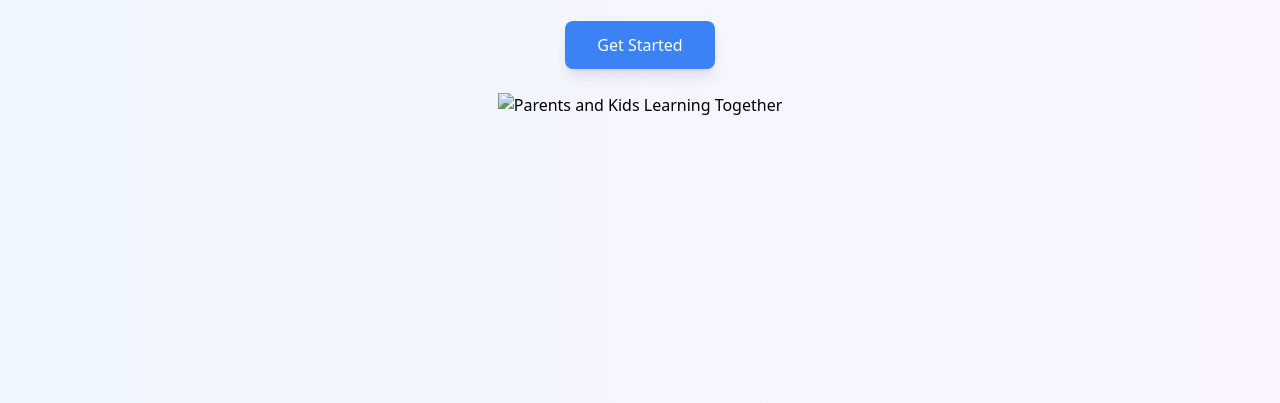
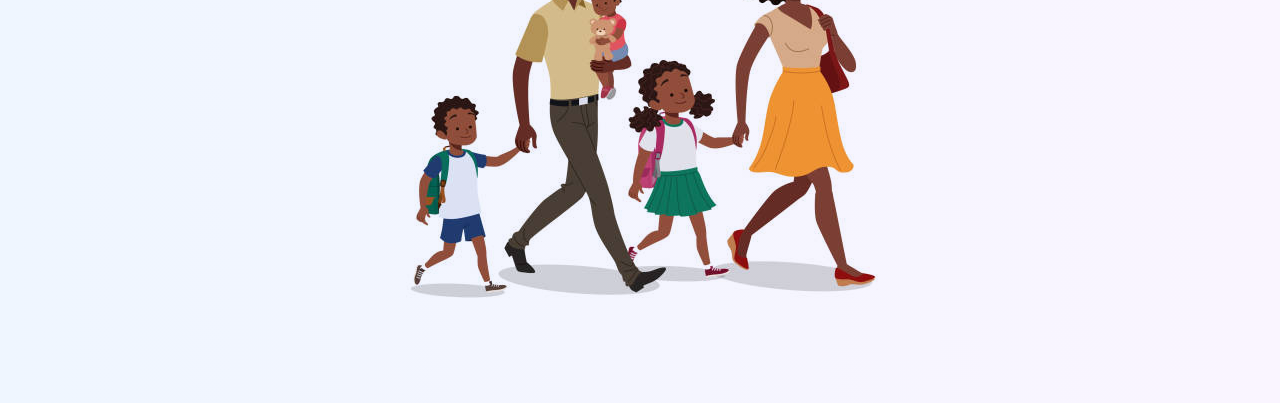
Before and after one commit to MizeroR/Kinyarwanda-Courtesy, a website: page src/index.html in a window 1280 px wide. Shown: the part 429-832 px from the top of the page. Drawn offline with Linux system fonts and the light colour scheme; the site is published under a folder, as on GitHub Pages, so addresses that start at the root find nothing.

Commit message:
Error image loading

```diff
--- a/src/index.html
+++ b/src/index.html
@@ -27,7 +27,7 @@
 
     <!-- Illustration or Image -->
     <div>
-      <img src="/src/img/withparents.png" alt="Parents and Kids Learning Together" class="object-cover mix-blend-multiply">
+      <img src="./img/withparents.png" alt="Parents and Kids Learning Together" class="object-cover mix-blend-multiply">
     </div>
   </div>
 </body>
```
